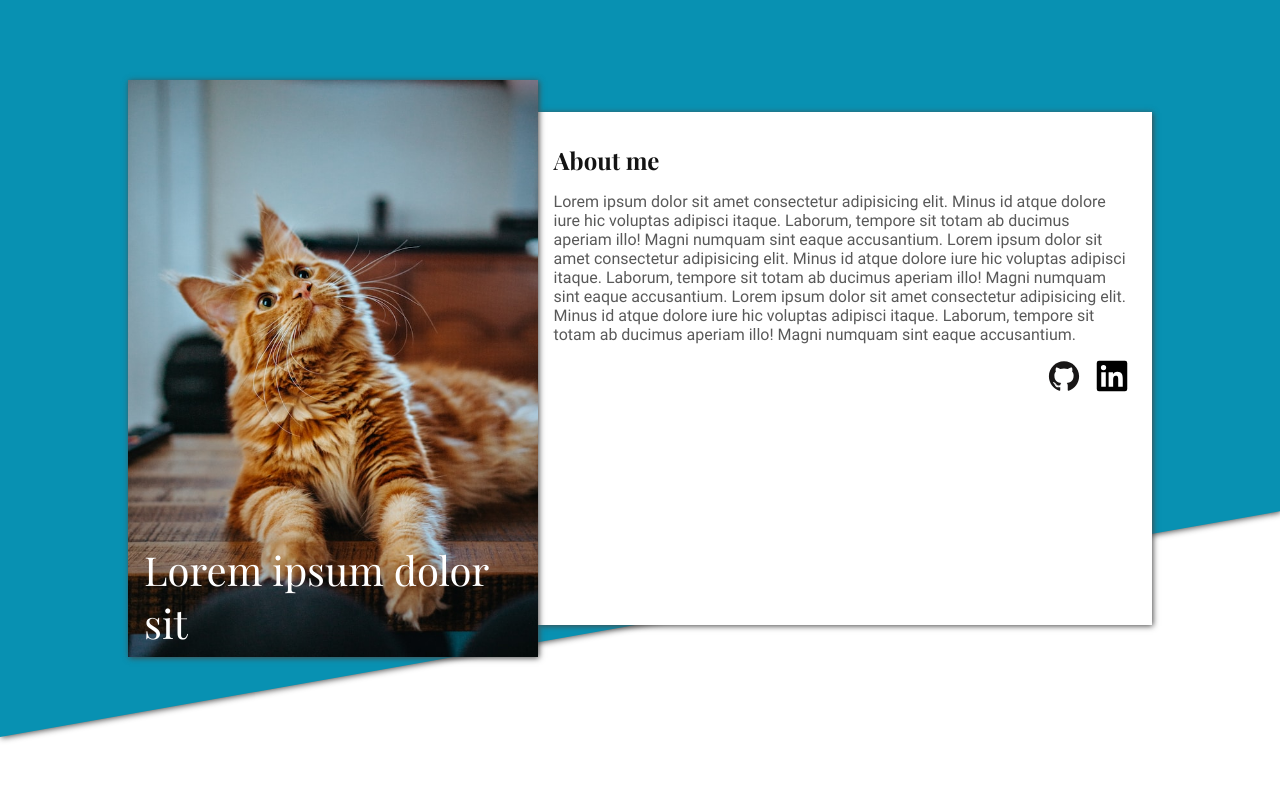
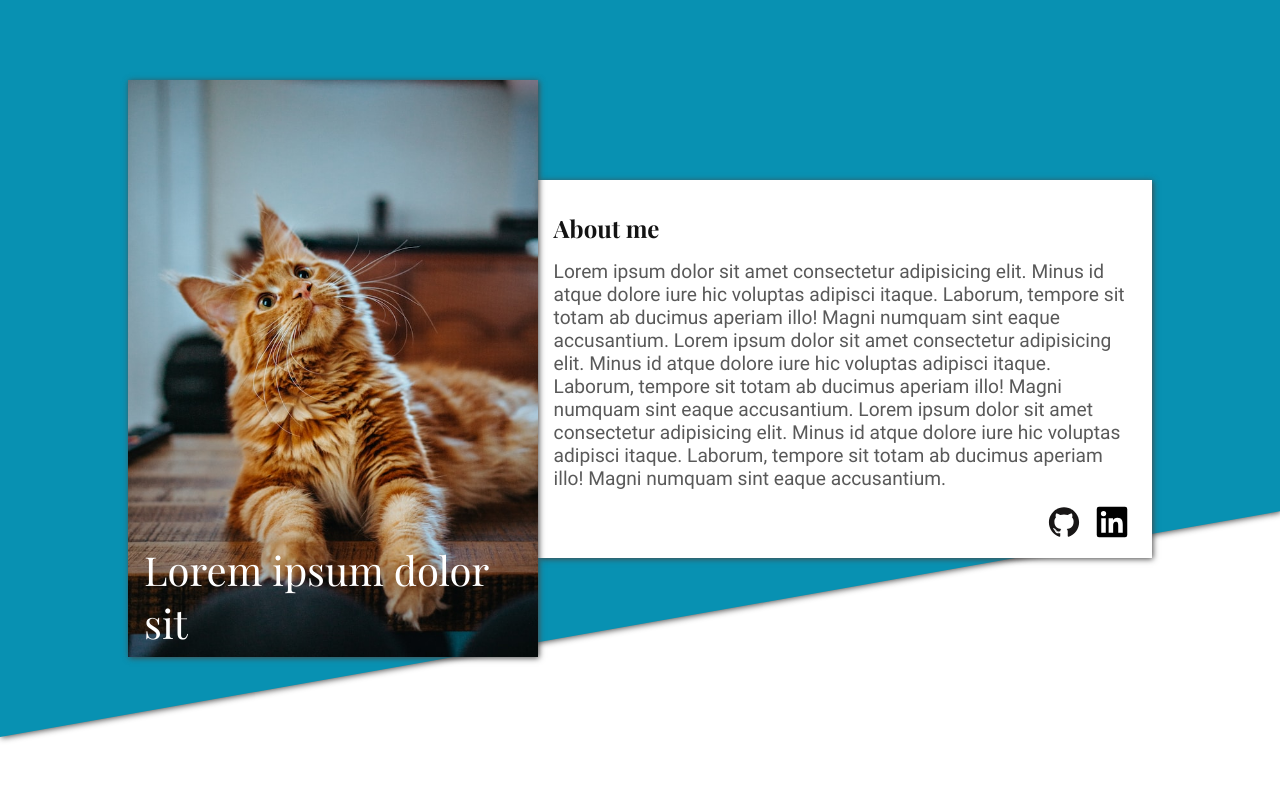
Before and after one commit to wsfer/portfolio-homepage, a website built with webpack: page dist/index.html in a window 1280 px wide. Shown: the top 800 px of the page. Built offline with nearby package versions, Linux system fonts and the light colour scheme.

Commit message:
feat: remove about section empty bottom space

```diff
--- a/src/styles/layout/_about.scss
+++ b/src/styles/layout/_about.scss
@@ -74,6 +74,10 @@
       text-align: left;
     }
 
+    &__description {
+      font-size: clamp(1rem, 1.5vw, 2rem);
+    }
+
     &__picture {
       float: none;
       margin: 0;
@@ -81,7 +85,7 @@
     }
 
     &__content {
-      margin: 2rem 0;
+      margin: auto 0;
       width: 60%;
     }
 
```
